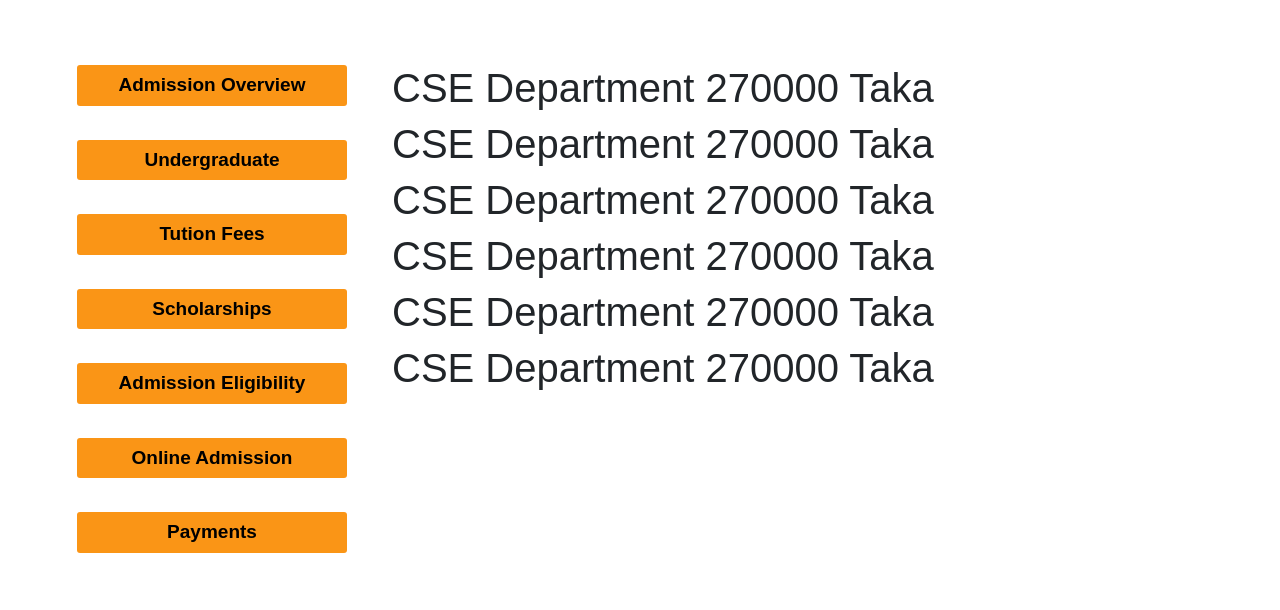
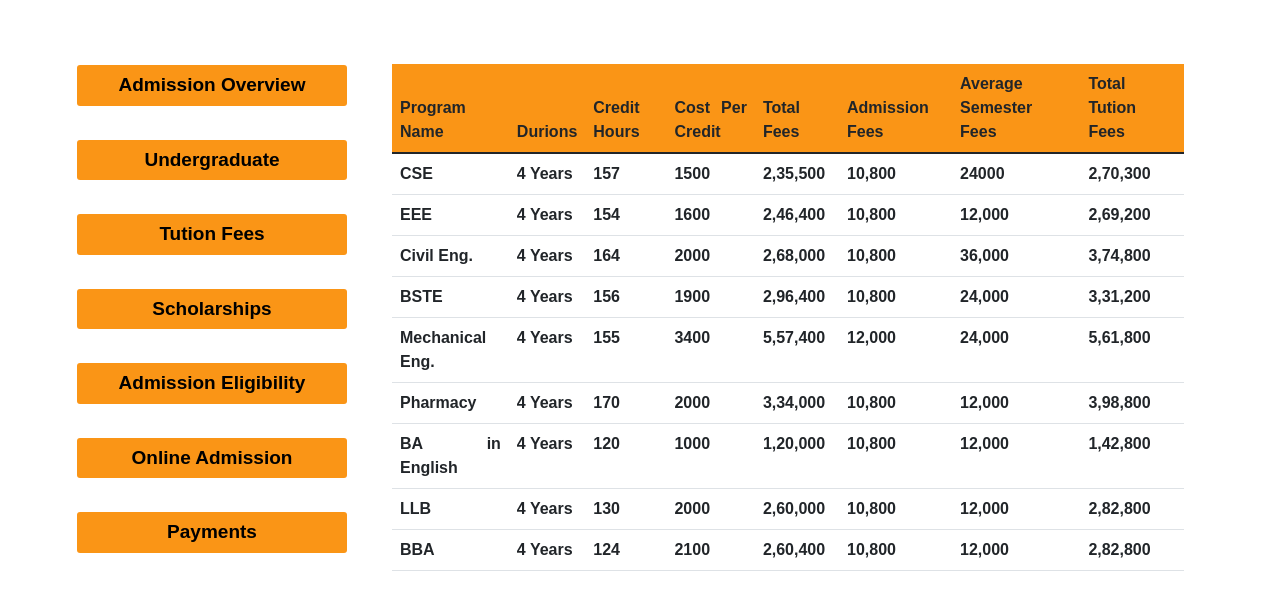
Before and after one commit to iqbal9865/Admission-Funnel, a React (Create React App) app: page /tutionFees in a window 1280 px wide. Shown: the top 610 px of the page. Built offline with nearby package versions, Linux system fonts and the light colour scheme.

Commit message:
TutionFee

```diff
--- a/package.json
+++ b/package.json
@@ -11,6 +11,7 @@
     "@testing-library/user-event": "^12.8.3",
     "get-youtube-id": "^1.0.1",
     "react": "^17.0.2",
+    "react-bkash": "^1.1.1",
     "react-dom": "^17.0.2",
     "react-facebook-login": "^4.1.1",
     "react-hook-form": "^7.17.5",
--- a/src/App.js
+++ b/src/App.js
@@ -11,6 +11,7 @@ import AdmissionOverview from "./components/AdmissionInfo/AdmissionOverview/Admi
 import OnlineAdmission from "./components/AdmissionInfo/OnlineAdmission/OnlineAdmission";
 import Scholarships from "./components/AdmissionInfo/Scholarships/Scholarships";
 import TutionFees from "./components/AdmissionInfo/TutionFees/TutionFees";
+import Payments from "./components/AdmissionInfo/Payments/Payments";
 import UnderGraduate from "./components/AdmissionInfo/UnderGraduate/UnderGraduate";
 import BridgeMain from "./components/BridgePage/BridgePageMain/BridgeMain";
 import LeadMain from './components/LeadPage/LeadMain/LeadMain'
@@ -49,6 +50,10 @@ function App() {
             <AdmissionEligibility />
           </Route>
 
+          <Route path="/payments">
+            <Payments />
+          </Route>
+
           <Route exact path="/">
             <LeadMain />
           </Route>
--- /dev/null
+++ b/src/components/AdmissionInfo/Payments/Payments.js
@@ -0,0 +1,23 @@
+import React from 'react';
+import SideBar from '../SideBar/SideBar';
+
+
+
+const Payments = () => {
+
+
+
+    return (
+        <div className="row m-5">
+            <div className="col-md-3 col-sm-12" >
+                <SideBar />
+            </div>
+            <div className='col-md-9 col-sm-12 px-lg-5 py-3' style={{textAlign:'justify', fontWeight:'700'}}>
+            <h1>Payments</h1>
+
+
+            </div>
+        </div>
+    )
+}
+export default Payments;
--- a/src/components/AdmissionInfo/TutionFees/TutionFees.js
+++ b/src/components/AdmissionInfo/TutionFees/TutionFees.js
@@ -1,5 +1,9 @@
 import React from 'react';
 import SideBar from '../SideBar/SideBar';
+import TutionFeesCSS from './TutionFees.module.css';
+const tableStyle={
+    textAlign:'justify'
+}
 const TutionFees = () => {
     return (
         <div className="row m-5">
@@ -7,12 +11,112 @@ const TutionFees = () => {
                 <SideBar />
             </div>
             <div className='col-md-9 col-sm-12 px-lg-5 py-3' style={{textAlign:'justify', fontWeight:'700'}}>
-               <h1>CSE Department 270000 Taka</h1>
-               <h1>CSE Department 270000 Taka</h1>
-               <h1>CSE Department 270000 Taka</h1>
-               <h1>CSE Department 270000 Taka</h1>
-               <h1>CSE Department 270000 Taka</h1>
-               <h1>CSE Department 270000 Taka</h1>
+            <table class="table table-hover">
+            <thead>
+                <tr style={tableStyle} className={TutionFeesCSS.tableHeader}>
+                    <th scope="col">Program Name</th>
+                    <th scope="col">Durions</th>
+                    <th scope="col">Credit Hours</th>
+                    <th scope="col">Cost Per Credit</th>
+                    <th scope="col">Total Fees</th>
+                    <th scope="col">Admission Fees</th>
+                    <th scope="col">Average Semester Fees</th>
+                    <th scope="col">Total Tution Fees</th>
+                </tr>
+            </thead>
+            <tbody>
+                <tr style={tableStyle} className={TutionFeesCSS.tableHover}>
+                    <th scope="row">CSE</th>
+                    <td>4 Years</td>
+                    <td>157</td>
+                    <td>1500</td>
+                    <td>2,35,500</td>
+                    <td>10,800</td>
+                    <td>24000</td>
+                    <td>2,70,300</td>
+                </tr>
+                <tr style={tableStyle} className={TutionFeesCSS.tableHover}>
+                    <th scope="row">EEE</th>
+                    <td>4 Years</td>
+                    <td>154</td>
+                    <td>1600</td>
+                    <td>2,46,400</td>
+                    <td>10,800</td>
+                    <td>12,000</td>
+                    <td>2,69,200</td>
+                </tr>
+                <tr style={tableStyle} className={TutionFeesCSS.tableHover}>
+                    <th scope="row">Civil Eng.</th>
+                    <td>4 Years</td>
+                    <td>164</td>
+                    <td>2000</td>
+                    <td>2,68,000</td>
+                    <td>10,800</td>
+                    <td>36,000</td>
+                    <td>3,74,800</td>
+                </tr>
+                <tr style={tableStyle} className={TutionFeesCSS.tableHover}>
+                    <th scope="row">BSTE</th>
+                    <td>4 Years</td>
+                    <td>156</td>
+                    <td>1900</td>
+                    <td>2,96,400</td>
+                    <td>10,800</td>
+                    <td>24,000</td>
+                    <td>3,31,200</td>
+                </tr>
+                <tr style={tableStyle} className={TutionFeesCSS.tableHover}>
+                    <th scope="row">Mechanical Eng.</th>
+                    <td>4 Years</td>
+                    <td>155</td>
+                    <td>3400</td>
+                    <td>5,57,400</td>
+                    <td>12,000</td>
+                    <td>24,000</td>
+                    <td>5,61,800</td>
+                </tr>
+                <tr style={tableStyle} className={TutionFeesCSS.tableHover}>
+                    <th scope="row">Pharmacy</th>
+                    <td>4 Years</td>
+                    <td>170</td>
+                    <td>2000</td>
+                    <td>3,34,000</td>
+                    <td>10,800</td>
+                    <td>12,000</td>
+                    <td>3,98,800</td>
+                </tr>
+                <tr style={tableStyle} className={TutionFeesCSS.tableHover}>
+                    <th scope="row">BA in English</th>
+                    <td>4 Years</td>
+                    <td>120</td>
+                    <td>1000</td>
+                    <td>1,20,000</td>
+                    <td>10,800</td>
+                    <td>12,000</td>
+                    <td>1,42,800</td>
+                </tr>
+                <tr style={tableStyle} className={TutionFeesCSS.tableHover}>
+                    <th scope="row">LLB</th>
+                    <td>4 Years</td>
+                    <td>130</td>
+                    <td>2000</td>
+                    <td>2,60,000</td>
+                    <td>10,800</td>
+                    <td>12,000</td>
+                    <td>2,82,800</td>
+                </tr>
+                <tr style={tableStyle} className={TutionFeesCSS.tableHover}>
+                    <th scope="row">BBA</th>
+                    <td>4 Years</td>
+                    <td>124</td>
+                    <td>2100</td>
+                    <td>2,60,400</td>
+                    <td>10,800</td>
+                    <td>12,000</td>
+                    <td>2,82,800</td>
+                </tr>
+            </tbody>
+            </table>
             </div>
         </div>
     );
--- /dev/null
+++ b/src/components/AdmissionInfo/TutionFees/TutionFees.module.css
@@ -0,0 +1,7 @@
+.tableHeader{
+    background-color: #FA9516;
+}
+
+.tableHover:hover{
+    background-color: #FA9516;
+}
```
Also changed, not shown: 1 other file (tests, documents, lock files or other folders).
